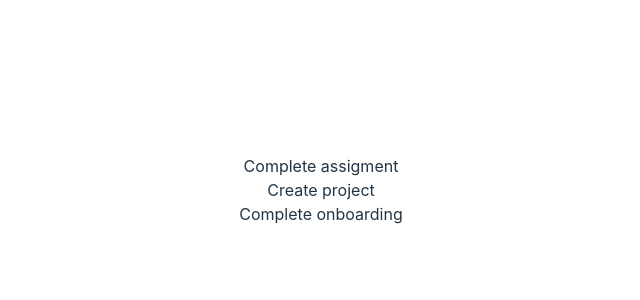
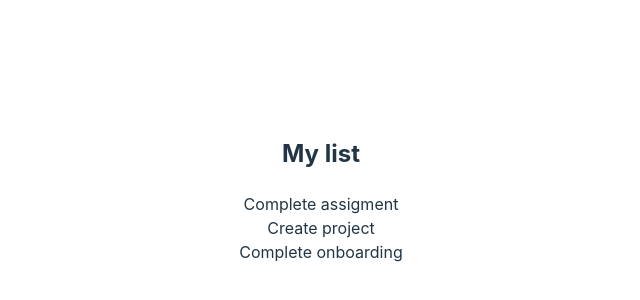
Before and after one commit to aramattamara/react-todo, a React (Vite) app: page / in a window 1280 px wide. Shown: the part 210-510 px from the top of the page, without its empty margins (319-959 px from the left). Built offline with nearby package versions, Linux system fonts and the light colour scheme.

Commit message:
Extract todolist component to TodoList file

```diff
--- a/src/App.jsx
+++ b/src/App.jsx
@@ -1,37 +1,13 @@
-import { useState } from 'react'
-import reactLogo from './assets/react.svg'
-import viteLogo from '/vite.svg'
 import './App.css'
-
-const toDoList = [
-    {
-        id: 1,
-        title: "Complete assigment",
-    },
-    {
-        id: 2,
-        title: "Create project",
-    },
-    {
-        id: 3,
-        title: "Complete onboarding",
-    },
-]
-
+import * as React from 'react';
+import TodoList from "./TodoList.jsx";
 
 function App() {
-
-  return (
-    <>
-      <div>
-        <ul>
-            {toDoList.map(function(item){
-                return <li key = {item.id}>{item.title}</li>
-            })}
-        </ul>
-      </div>
-
-    </>
+    return (
+        <>
+            <h2>My list</h2>
+            <TodoList/>
+        </>
   )
 }
 
```
